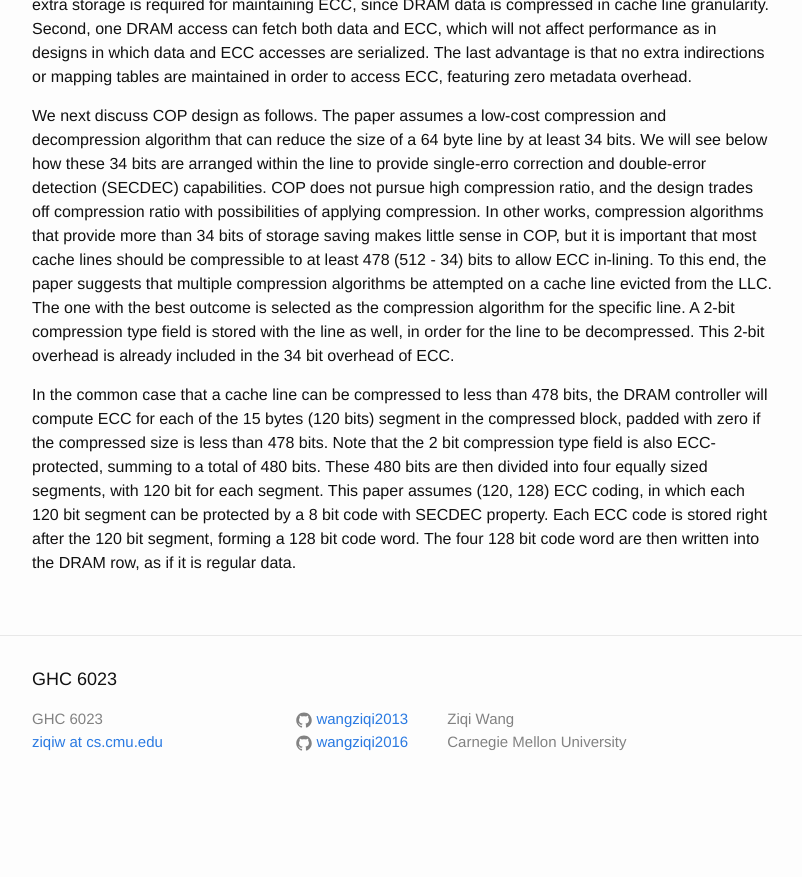
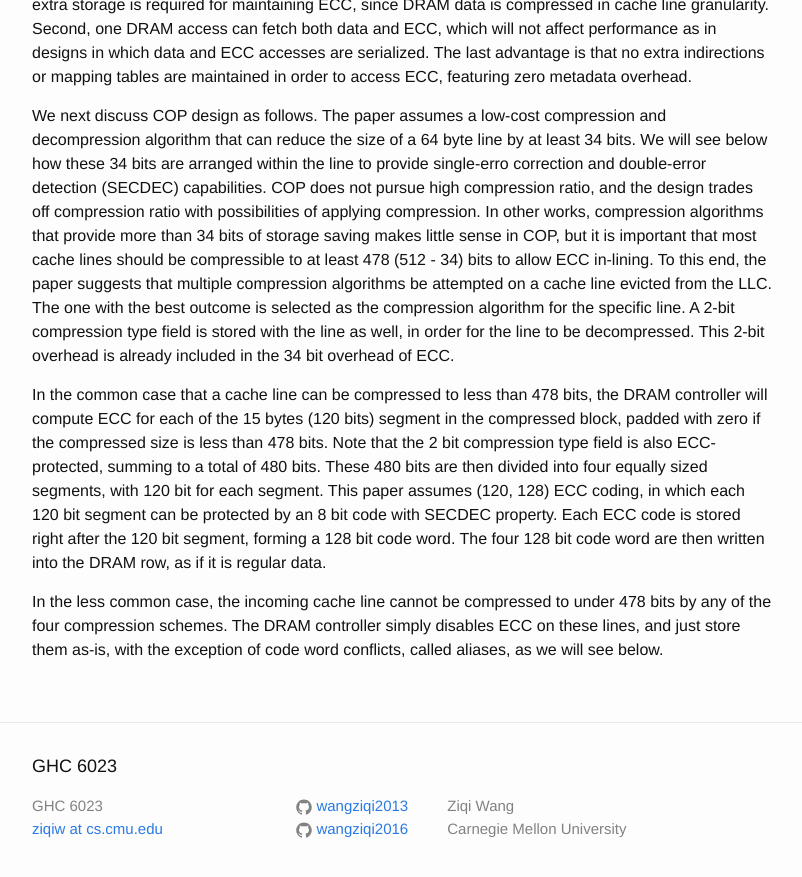
Before and after one commit to wangziqi2013/wangziqi2013.github.io, a Jekyll site: the page built from _posts/2020-06-08-cop.markdown, in a window 1280 px wide and 900 px high, scrolled down 898 px. Shown: the top 877 px of the window, without its empty margins (238-1040 px from the left). Built offline with Jekyll 4.4.1, drawn with Linux system fonts in a browser that asks for light colours; before the commit the page ends 1711 px from its top, so only the background shows below that.

Commit message:
Adding conflict

```diff
--- a/_posts/2020-06-08-cop.markdown
+++ b/_posts/2020-06-08-cop.markdown
@@ -46,6 +46,10 @@ In the common case that a cache line can be compressed to less than 478 bits, th
 for each of the 15 bytes (120 bits) segment in the compressed block, padded with zero if the compressed size is less
 than 478 bits. Note that the 2 bit compression type field is also ECC-protected, summing to a total of 480 bits.
 These 480 bits are then divided into four equally sized segments, with 120 bit for each segment.
-This paper assumes (120, 128) ECC coding, in which each 120 bit segment can be protected by a 8 bit
+This paper assumes (120, 128) ECC coding, in which each 120 bit segment can be protected by an 8 bit
 code with SECDEC property. Each ECC code is stored right after the 120 bit segment, forming a 128 bit code word.
 The four 128 bit code word are then written into the DRAM row, as if it is regular data.
+
+In the less common case, the incoming cache line cannot be compressed to under 478 bits by any of the four compression
+schemes. The DRAM controller simply disables ECC on these lines, and just store them as-is, with the exception of
+code word conflicts, called aliases, as we will see below.
```
